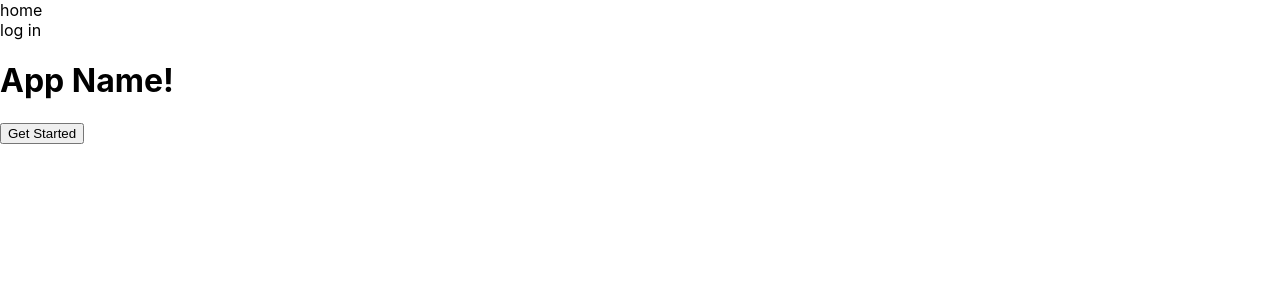
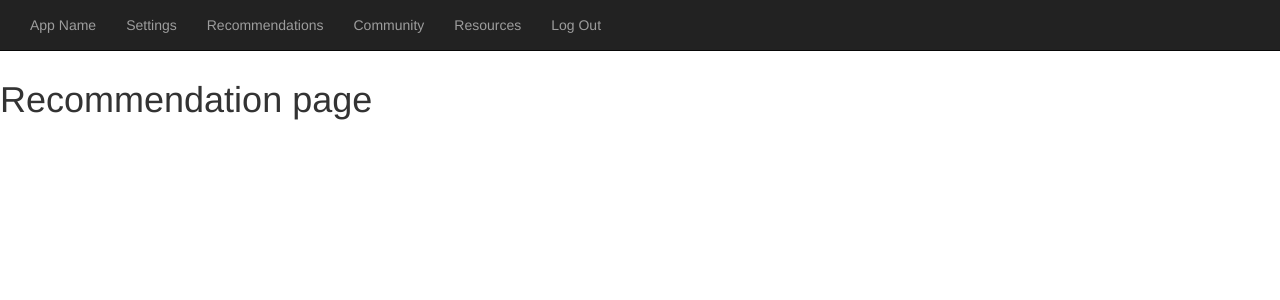
Before and after one commit to esha-sidhu/QWER-Hacks-2023, a React (Create React App) app in the folder qwer-hacks-app/: page /recs in a window 1280 px wide. Shown: the top 300 px of the page. Built offline with nearby package versions, Linux system fonts and the light colour scheme.

Commit message:
navbar
-creation of navigation bar
-adds information to files
-updates App.js with links for pages

```diff
--- a/qwer-hacks-app/package.json
+++ b/qwer-hacks-app/package.json
@@ -8,6 +8,7 @@
     "@testing-library/user-event": "^13.5.0",
     "react": "^18.2.0",
     "react-dom": "^18.2.0",
+    "react-router-dom": "^6.8.0",
     "react-scripts": "5.0.1",
     "web-vitals": "^2.1.4"
   },
--- a/qwer-hacks-app/src/App.js
+++ b/qwer-hacks-app/src/App.js
@@ -1,3 +1,4 @@
+/*
 function App() {
   return (
     <div className="App">
@@ -7,3 +8,32 @@ function App() {
 }
 
 export default App;
+*/
+
+import React from 'react';
+import {BrowserRouter, Route, Routes, Link} from "react-router-dom";
+import Community from "./pages/community.js";
+import GetStarted from "./pages/getstarted.js";
+import Recs from "./pages/recs.js";
+import Settings from "./pages/settings.js"
+import Resources from "./pages/resources.js"
+import Navigation from "./shared/navbar.js"
+
+function App()
+{
+    return (
+        <BrowserRouter>
+            <Navigation />
+            <Routes>
+                <Route path = "/community" element={<Community />} />
+                <Route path = "/get-started" element={<GetStarted />} />
+                <Route path = "/recs" element={<Recs />} />
+                <Route path = "/settings" element={<Settings />} />
+                <Route path = "/resources" element={<Resources />} />
+            </Routes>
+        </BrowserRouter>
+    );
+}
+
+
+export default App;
--- a/qwer-hacks-app/src/index.js
+++ b/qwer-hacks-app/src/index.js
@@ -3,12 +3,12 @@ import ReactDOM from 'react-dom/client';
 import './index.css';
 import App from './App';
 import reportWebVitals from './reportWebVitals';
-import GetStarted from './pages/getstarted.js'
+import Navigation from './shared/navbar.js';
 
 const root = ReactDOM.createRoot(document.getElementById('root'));
 root.render(
   <React.StrictMode>
-    <GetStarted />
+    <App />
   </React.StrictMode>
 );
 
--- a/qwer-hacks-app/src/pages/community.js
+++ b/qwer-hacks-app/src/pages/community.js
@@ -0,0 +1,11 @@
+import React from 'react';
+
+function Community () {
+    return (
+        <div>
+            <h1> Community page </h1>
+        </div>
+    );
+}
+
+export default Community;
--- a/qwer-hacks-app/src/pages/recs.js
+++ b/qwer-hacks-app/src/pages/recs.js
@@ -0,0 +1,11 @@
+import React from 'react';
+
+function Recs () {
+    return (
+        <div>
+            <h1> Recommendation page </h1>
+        </div>
+    );
+}
+
+export default Recs;
--- a/qwer-hacks-app/src/pages/resources.js
+++ b/qwer-hacks-app/src/pages/resources.js
@@ -3,10 +3,7 @@ import React from 'react';
 function Resources () {
     return (
         <div>
-            <div>home</div>
-            <div>log in</div>
-            <h1> Resources </h1>
-            <button type = "button"> Get Started </button>
+            <h1> Resources page </h1>
         </div>
     );
 }
--- a/qwer-hacks-app/src/pages/settings.js
+++ b/qwer-hacks-app/src/pages/settings.js
@@ -0,0 +1,11 @@
+import React from 'react';
+
+function Settings () {
+    return (
+        <div>
+            <h1> Settings page </h1>
+        </div>
+    );
+}
+
+export default Settings;
--- /dev/null
+++ b/qwer-hacks-app/src/shared/navbar.js
@@ -0,0 +1,29 @@
+import React from "react";
+import { Link } from 'react-router-dom';
+
+function Navigation() {
+  return (
+    <div className="navStyle">
+      <meta charSet="utf-8"/>
+      <meta name="viewport" content="width=device-width, initial-scale=1"/>
+      <link rel="stylesheet" href="https://maxcdn.bootstrapcdn.com/bootstrap/3.4.1/css/bootstrap.min.css"/>
+
+
+    <nav className="navbar navbar-inverse navbar-fixed-top">
+      <div className="container-fluid">
+        <ul className="nav navbar-nav">
+          <li><Link to="/">App Name</Link></li>
+          <li><Link to="/settings">Settings</Link></li>
+          <li><Link to="/recs">Recommendations</Link></li>
+          <li><Link to="/community">Community</Link></li>
+          <li><Link to="/resources">Resources</Link></li>
+          <li><Link to="/">Log Out</Link></li>
+        </ul>
+      </div>
+    </nav>
+    <br/> <br/> <br/>
+    </div>
+  );
+}
+
+export default Navigation;
```
Also changed, not shown: 1 other file (tests, documents, lock files or other folders).
